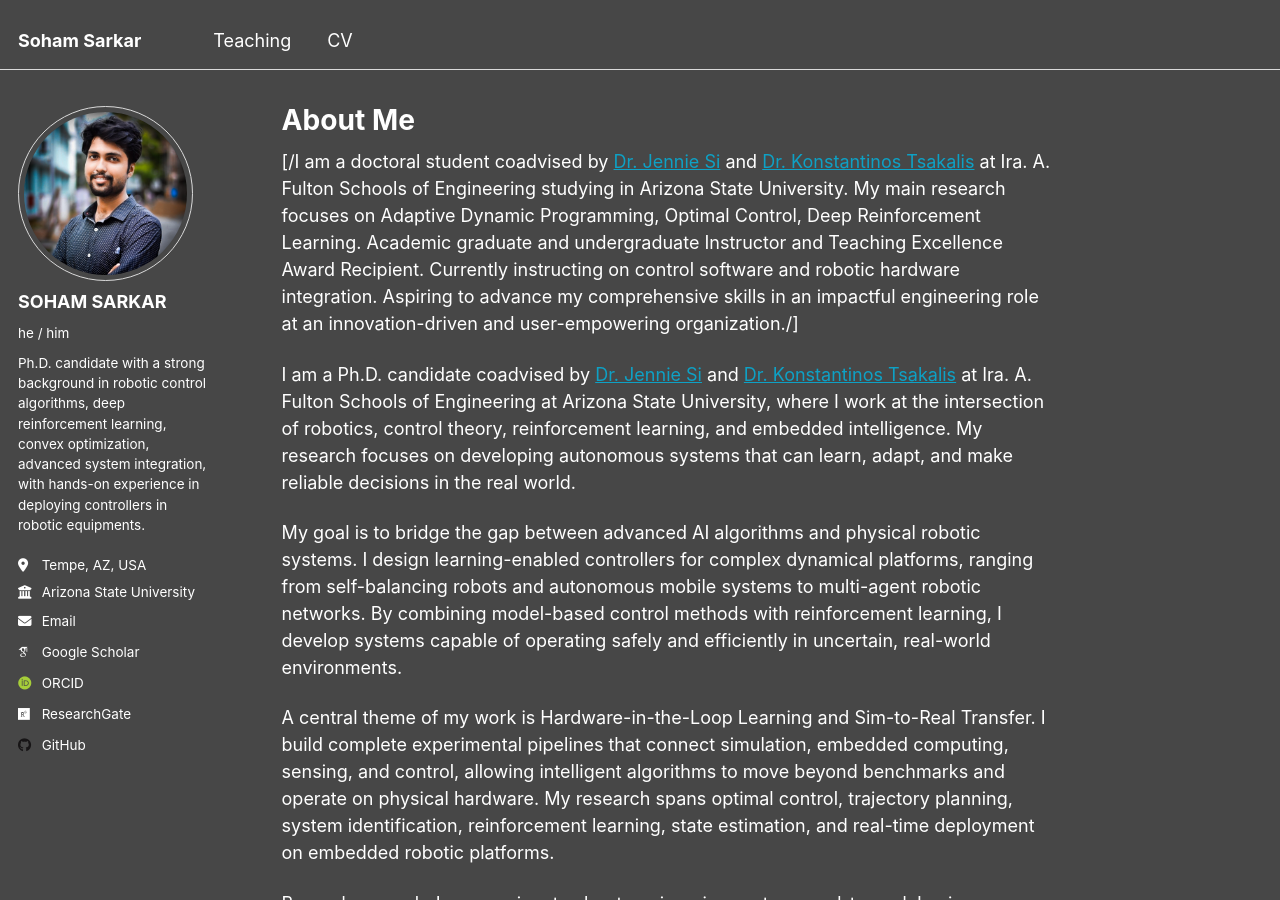
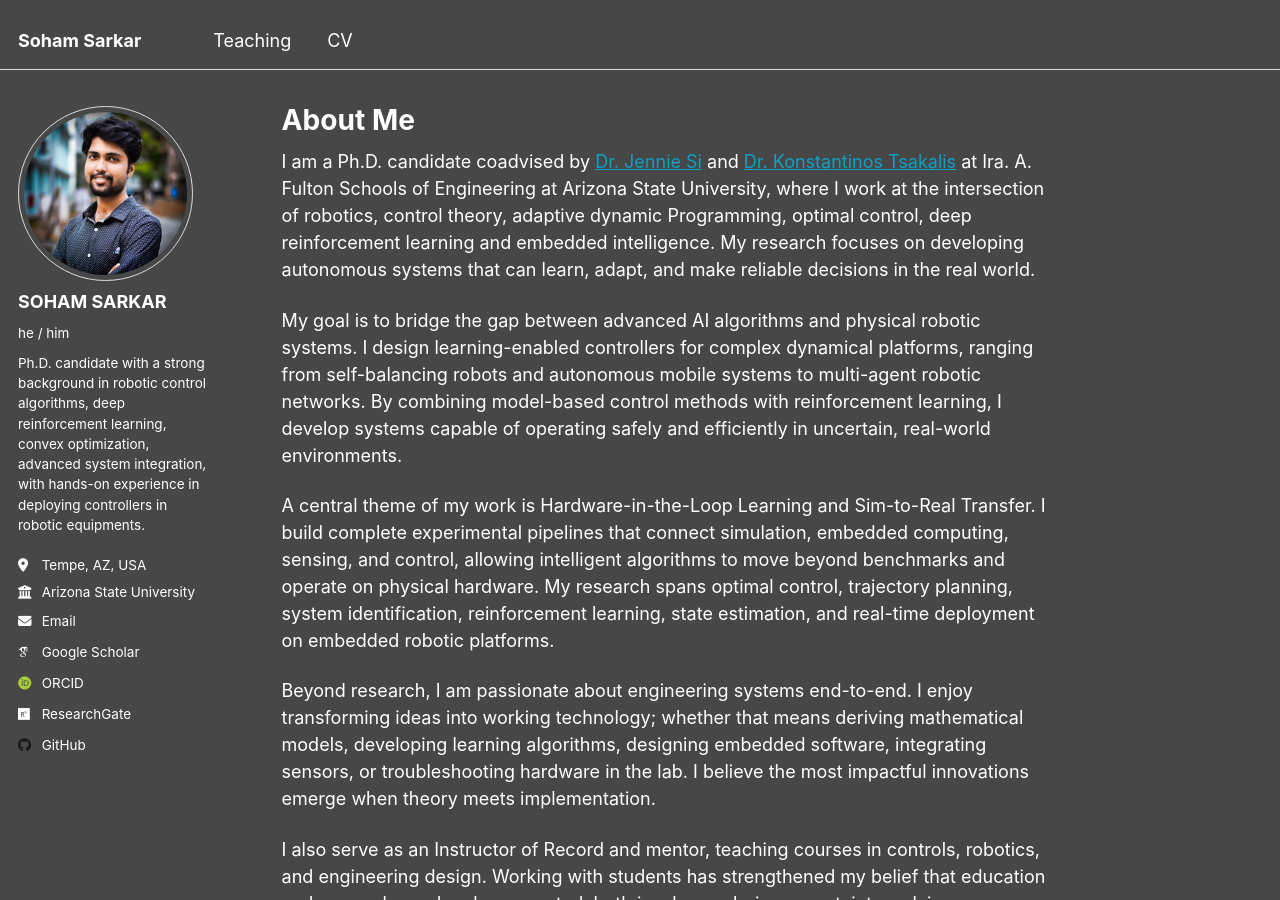
Before and after one commit to ssarka4894/ssarka4894.github.io, a Jekyll site: the page built from _pages/about.md, in a window 1280 px wide and 900 px high. Built offline with Jekyll 4.4.1, drawn with Linux system fonts in a browser that asks for light colours; some web fonts are replaced; a script that is not in the unit is left out.

Commit message:
Revise biography and research focus in about page
Updated the biography section to reflect current academic status and research focus. Removed duplicate content and adjusted the description for clarity.

```diff
--- a/_pages/about.md
+++ b/_pages/about.md
@@ -8,12 +8,7 @@ redirect_from:
 ---
 
 
-[/I am a doctoral student coadvised by [Dr. Jennie Si](https://search.asu.edu/profile/48345) and [Dr. Konstantinos Tsakalis](https://search.asu.edu/profile/105332) at Ira. A. Fulton Schools of Engineering studying in Arizona State University.
-My main research focuses on Adaptive Dynamic Programming, Optimal Control, Deep Reinforcement Learning. Academic graduate and undergraduate Instructor and Teaching Excellence Award Recipient. Currently
-instructing on control software and robotic hardware integration. Aspiring to advance my comprehensive skills in an impactful engineering role at an innovation-driven and user-empowering organization./]
-
-
-I am a Ph.D. candidate coadvised by [Dr. Jennie Si](https://search.asu.edu/profile/48345) and [Dr. Konstantinos Tsakalis](https://search.asu.edu/profile/105332) at Ira. A. Fulton Schools of Engineering at Arizona State University, where I work at the intersection of robotics, control theory, reinforcement learning, and embedded intelligence. My research focuses on developing autonomous systems that can learn, adapt, and make reliable decisions in the real world.
+I am a Ph.D. candidate coadvised by [Dr. Jennie Si](https://search.asu.edu/profile/48345) and [Dr. Konstantinos Tsakalis](https://search.asu.edu/profile/105332) at Ira. A. Fulton Schools of Engineering at Arizona State University, where I work at the intersection of robotics, control theory, adaptive dynamic Programming, optimal control, deep reinforcement learning and embedded intelligence. My research focuses on developing autonomous systems that can learn, adapt, and make reliable decisions in the real world.
 
 My goal is to bridge the gap between advanced AI algorithms and physical robotic systems. I design learning-enabled controllers for complex dynamical platforms, ranging from self-balancing robots and autonomous mobile systems to multi-agent robotic networks. By combining model-based control methods with reinforcement learning, I develop systems capable of operating safely and efficiently in uncertain, real-world environments.
 
@@ -40,7 +35,4 @@ Tempe, Arizona 85281
 Email: ssarka30@asu.edu, ssarka.corporate@gmail.com
 
 
-<a href="https://mapmyvisitors.com/web/1c4wo"  title="Visit tracker"><img src="https://mapmyvisitors.com/map.png?d=ilwimEYVTkTdqclLujXZoCL4aGV5UuIeGLZHnBNM-Cw&cl=ffffff" /></a>
-
-
-<script type="text/javascript" id="clstr_globe" src="//clustrmaps.com/globe.js?d=HuREum5NamMCzpxrV2Byr6k6kRrphkCEyLI3xMjxK_0"></script>
+<script type="text/javascript" id="mmvst_globe" src="//mapmyvisitors.com/globe.js?d=9J088P24dNVGO2YHhtuoDy1Ctti-bNp5nb_4ZlttjUc"></script>
```
